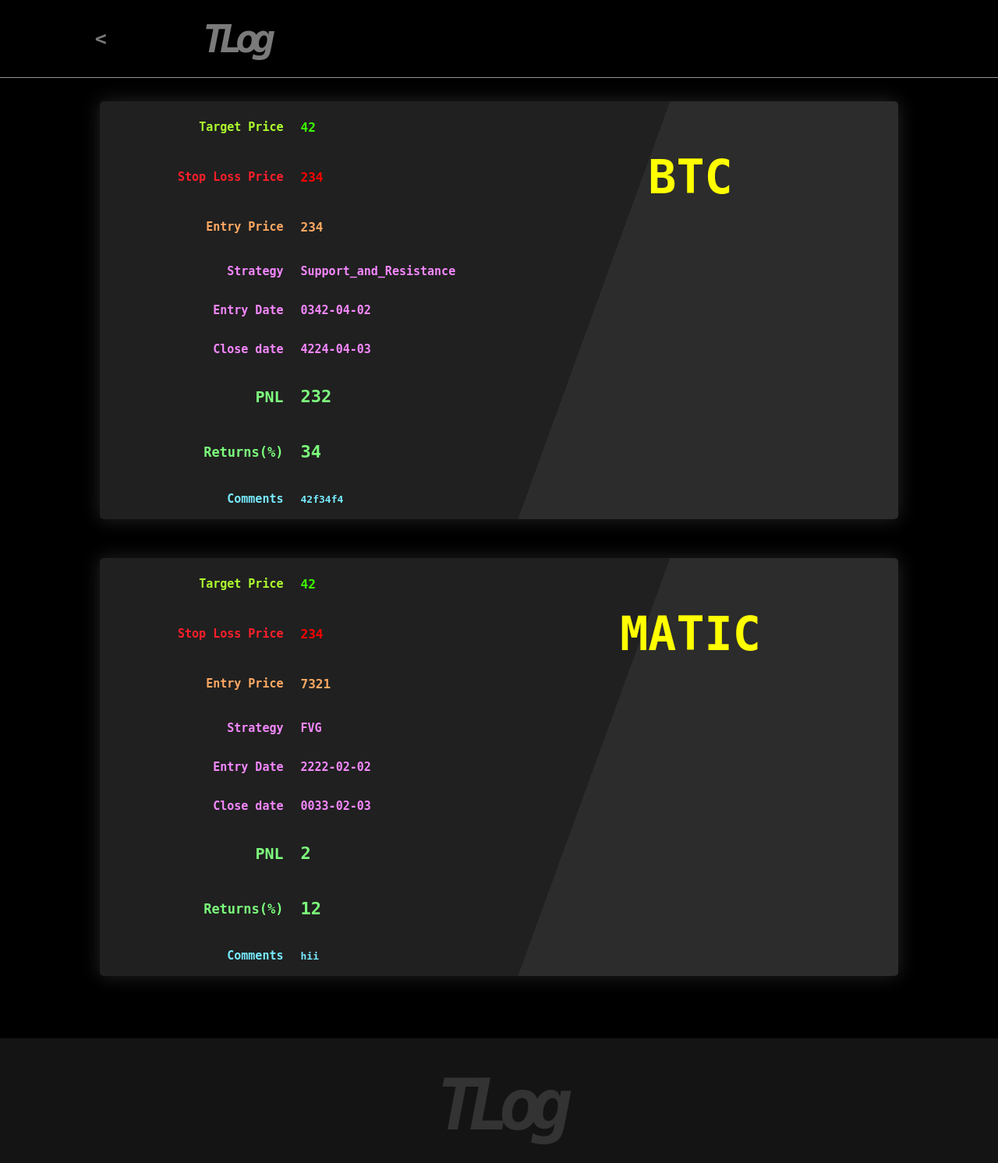
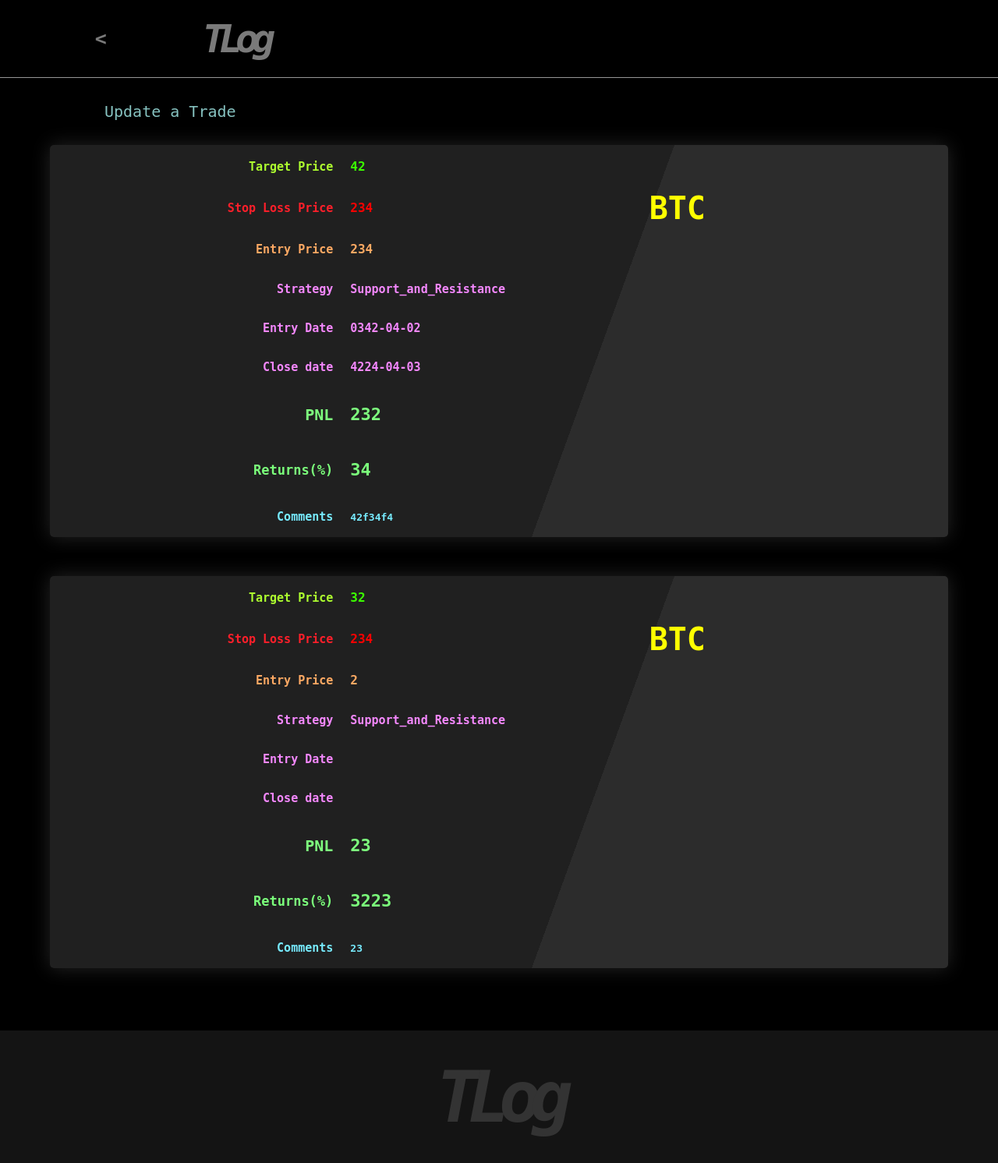
Before and after one commit to girishmogaveera101/tradesLog, a Flask app: page /allTrades in a window 1280 px wide. Shown: the top 1492 px of the page at 78% size. Run offline with Flask 3, Linux system fonts and the light colour scheme.

Commit message:
fixed errors

```diff
--- a/entry.txt
+++ b/entry.txt
@@ -1,2 +1,2 @@
 BTC<>Support_and_Resistance<>42<>234<>234<>0342-04-02<>4224-04-03<>232<>34<>42f34f4
-MATIC<>FVG<>42<>7321<>234<>2222-02-02<>0033-02-03<>2<>12<>hii
+BTC<>Support_and_Resistance<>32<>2<>234<><><>23<>3223<>23
--- a/static/styles/entry.css
+++ b/static/styles/entry.css
@@ -1,186 +1,7 @@
-body{
-    background-color: rgb(0, 0, 0);
+body{background-color: rgb(0, 0, 0);
     margin: 0 0;
-    padding: 0 0;
-}
-
-a{
-    text-decoration: none;
-}
-
-#table1{
-    background-color: black;
-    height: 100px;
-    width: 100%;
-    top: 0%;
-    position:fixed ;
-    border-bottom: 1px solid rgb(150, 150, 150);
-}
-
-.back{
-    color: rgb(122, 122, 122);
-    font-family: monospace;
-    font-weight: bold;
-    font-style: italic;
-    font-size: 25px;
-}
-
-.headerMain{
-    color: rgb(122, 122, 122);
-    margin-top: 0px;
-    font-weight: bold;
-    font-style: italic;
-    font-size: 50px;
-    letter-spacing: -9px;
-    margin-bottom: 0;
-    text-align: left;
-    font-family: monospace;
-}
-
-
-#space{
-    height: 130px;
-}
-
-#table2{
-    width: 80%;
-    margin-left: 10%;
-    box-shadow: 0px 0px 25px rgb(37, 37, 37);
-    border-radius: 5px;
-    font-family: monospace;
-    color: rgb(225, 74, 255);
-    margin-bottom: 50px;
-    background: linear-gradient(110deg,rgb(32, 32, 32) 60%, rgb(44, 44, 44) 40%);
-}
-
-
-
-
-#table2 td{
-    border: 0px solid white;
-    text-align: center;
-    padding: 0px 20px 0px 0px;
-    width: 25%;
-}
-#coin{
-    font-size: 60px;
-    color: yellow;
-    font-weight: bolder;
-}
-
-#label1{
-    font-size: 15px;
-    font-weight: bold;
-    text-align: right;
-    color: greenyellow;
-}
-
-#label2{
-    font-size: 15px;
-    font-weight: bold;
-    color: rgb(255, 31, 42);
-    text-align: right;
-}
-
-#label3{
-    font-size: 15px;
-    font-weight: bold;
-    color: rgb(255, 169, 99);
-    text-align: right;
-}
-
-#label4{
-    font-size: 15px;
-    font-weight: bold;
-    color: rgb(245, 136, 255);
-    text-align: right;
-}
-
-#label5{
-    font-size: 15px;
-    font-weight: bold;
-    color: rgb(245, 136, 255);
-    text-align: right;
-}
-
-#label6{
-    font-size: 15px;
-    color: rgb(245, 136, 255);
-    font-weight: bold;
-    text-align: right;
-}
-
-#label7{
-    font-size: 20px;
-    font-weight: bold;
-    color: rgb(126, 255, 126);
-    text-align: right;
-}
-
-#label8{
-    font-size: 17px;
-    font-weight: bold;
-    color: rgb(123, 255, 123);
-    text-align: right;
-}
-
-#label9{
-    font-size: 15px;
-    font-weight: bold;
-    color: rgb(119, 235, 255);
-    text-align: right;
-}
-
-
-#targetPrice{
-    font-size: 16px;
-    text-align: left;
-    color: rgb(60, 255, 0);
-    font-weight: bolder;
-}
-
-#stopLossPrice{
-    font-size: 16px;
-    color: red;
-    text-align: left;
-    font-weight: bolder;
-}
-
-#entryPrice{
-    font-size: 16px;
-    text-align: left;
-    color: rgb(255, 169, 99);
-    font-weight: bolder;
-}
-
-#strategy,#entryDate,#closeDate{
-    font-size: 15px;
-    color: rgb(245, 136, 255);
-    font-weight: bold;
-    text-align: left;
-}
-
-#pnl{
-    font-size: 22px;
-    text-align: left;
-    text-align: left;
-    color: rgb(126, 255, 126);
-    font-weight: bolder;
-}
-
-#returns{
-    font-size: 22px;
-    text-align: left;
-    color: rgb(123, 255, 123);
-    font-weight: bolder;
-}
-
-#comments{
-    font-size: 13px;
-    text-align: left;
-    color: rgb(119, 235, 255);
-    font-weight: bolder;
-}
+    padding: 0 0;}
+a{text-decoration: none;}
 
 
 
@@ -189,25 +10,184 @@
 
 
 
-#footer{
-    background-color: rgb(20, 20, 20);
+
+
+
+#table1{background-color: black;
+    height: 100px;
     width: 100%;
-    margin-top: 80px;
-}
-#footer td{
-    border: 0px solid  white;
-}
-#footerText{
-    color: rgb(122, 122, 122);
+    top: 0%;
+    position:fixed ;
+    border-bottom: 1px solid rgb(150, 150, 150);}
+.back{color: rgb(122, 122, 122);
+    font-family: monospace;
+    font-weight: bold;
+    font-style: italic;
+    font-size: 25px;}
+.headerMain{color: rgb(122, 122, 122);
+    margin-top: 0px;
+    font-weight: bold;
+    font-style: italic;
+    font-size: 50px;
+    letter-spacing: -9px;
+    margin-bottom: 0;
+    text-align: left;
+    font-family: monospace; }
+
+
+
+
+
+#updateEntry{margin-top: 130px;
+    font-size: 20px;
+    font-family: monospace;
+    background-color: black;
+    margin-bottom: 30px;
+    border: none;
+    margin-left: 10%;
+    color: rgb(134, 194, 192);}
+
+
+
+
+
+
+
+
+#updateEntryCard{width: 90%;
+    height: 400px;
+    top: 50%;
+    display: none;
+    left: 50%;
+    transform: translate(-50%, -50%);
+    position: fixed;
+    background-color: rgb(158, 158, 158);}
+
+
+
+
+
+
+
+
+
+#table2{width: 90%;
+    margin-left: 5%;
+    box-shadow: 0px 0px 25px rgb(37, 37, 37);
+    border-radius: 5px;
+    font-family: monospace;
+    color: rgb(225, 74, 255);
+    margin-bottom: 50px;
+    background: linear-gradient(110deg,rgb(32, 32, 32) 60%, rgb(44, 44, 44) 40%);}
+#table2 td{border: 0px solid white;
+    text-align: center;
+    padding: 0px 0px 0px 0px;
+    width: 25%;}
+#coin{font-size: 40px;
+    text-align: center;
+    color: yellow;
+    text-align: left;
+    font-weight: bolder;}
+#label1{font-size: 15px;
+    font-weight: bold;
+    text-align: right;
+    margin-right: 20px;
+    color: greenyellow;}
+#label2{font-size: 15px;
+    font-weight: bold;
+    color: rgb(255, 31, 42);
+    margin-right: 20px;
+    text-align: right;}
+#label3{font-size: 15px;
+    font-weight: bold;
+    color: rgb(255, 169, 99);
+    margin-right: 20px;
+    text-align: right;}
+#label4{font-size: 15px;
+    font-weight: bold;
+    margin-right: 20px;
+    color: rgb(245, 136, 255);
+    text-align: right;}
+#label5{font-size: 15px;
+    font-weight: bold;
+    margin-right: 20px;
+    color: rgb(245, 136, 255);
+    text-align: right;}
+#label6{font-size: 15px;
+    color: rgb(245, 136, 255);
+    font-weight: bold;
+    margin-right: 20px;
+    text-align: right;}
+#label7{font-size: 20px;
+    margin-right: 20px;
+    font-weight: bold;
+    color: rgb(126, 255, 126);
+    text-align: right;}
+#label8{font-size: 17px;
+    font-weight: bold;
+    margin-right: 20px;
+    color: rgb(123, 255, 123);
+    text-align: right;}
+#label9{font-size: 15px;
+    font-weight: bold;
+    margin-right: 20px;
+    color: rgb(119, 235, 255);
+    text-align: right;}
+#targetPrice{font-size: 16px;
+    text-align: left;
+    color: rgb(60, 255, 0);
+    font-weight: bolder;}
+#stopLossPrice{font-size: 16px;
+    color: red;
+    text-align: left;
+    font-weight: bolder;}
+#entryPrice{font-size: 16px;
+    text-align: left;
+    color: rgb(255, 169, 99);
+    font-weight: bolder;}
+#strategy,#entryDate,#closeDate{
+    font-size: 15px;
+    color: rgb(245, 136, 255);
+    font-weight: bold;
+    text-align: left;}
+#pnl{font-size: 22px;
+    text-align: left;
+    text-align: left;
+    color: rgb(126, 255, 126);
+    font-weight: bolder;}
+#returns{font-size: 22px;
+    text-align: left;
+    color: rgb(123, 255, 123);
+    font-weight: bolder;}
+#comments{font-size: 13px;
+    text-align: left;
+    color: rgb(119, 235, 255);
+    font-weight: bolder;}
+
+
+
+
+
+
+
+
+
+
+
+
+
+#footer{background-color: rgb(20, 20, 20);
+    width: 100%;
+    margin-top: 80px;}
+#footer td{border: 0px solid  white;}
+#footerText{color: rgb(122, 122, 122);
     font-weight: lighter;
     font-size: 16px;
     margin-bottom: 30px;
     letter-spacing: -2px;
     text-align: center;
-    font-family: Arial, Helvetica, sans-serif;
-}
-#footerLogo{
-    color: rgb(51, 51, 51);
+    font-family: Arial, Helvetica, sans-serif;}
+#footerLogo{color: rgb(51, 51, 51);
     margin-top: 30px;
     font-weight: bold;
     font-style: italic;
@@ -215,13 +195,10 @@
     letter-spacing: -14px;
     margin-bottom: 20px;
     text-align: center;
-    font-family: monospace;
-}
-#copyrightText{
-    color: rgb(122, 122, 122);
+    font-family: monospace;   }
+#copyrightText{color: rgb(122, 122, 122);
     font-weight: lighter;
     font-size: 15px;
     margin-bottom: 10px;
     text-align: center;
-    font-family: Arial, Helvetica, sans-serif;
-}
+    font-family: Arial, Helvetica, sans-serif;}
--- a/static/styles/index.css
+++ b/static/styles/index.css
@@ -1,5 +1,4 @@
-body{
-    background-color: black;
+body{background-color: black;
     margin: 0 0;
     padding: 0 0;
 }
--- a/templates/entry.html
+++ b/templates/entry.html
@@ -20,8 +20,38 @@
             </td>
         </tr>
     </table>
+
+
+
+    <button id="updateEntry" onclick="updateMenu()">Update a Trade</button>
+
+
+
+
+    <table id="updateEntryCard">
+        <tr>
+            <td>
+                <button onclick="closeUpdateMenu()">X</button>
+            </td>
+        </tr>
+        <tr>
+            <td>
+                <p>Hii</p>
+            </td>
+        </tr>
+    </table>
+
+
+
+
+    <!-- here is the container in which all cards are displayed using js -->
     <div id="space"></div>
     <div class="card-container" id="card-container"></div>
+
+
+
+
+
     <table id="footer">
         <tr>
             <td>
@@ -65,6 +95,13 @@
         </tr>
     </table>
 
+
+
+
+
+
+
+
     <script>
         // Function to create a card element
         function createCard(coin,targetPrice,entryPrice,stopLossPrice,strategy,entryDate,closeDate,pnl,return1,comment ) {
@@ -74,7 +111,7 @@
 
             card.innerHTML =
             `
-            <table id="table2" onmousehover="hover(this)">
+            <table id="table2">
         <tr>
             <td>
                 <p id="label1">Target Price</p>
@@ -106,46 +143,41 @@
             <td>
                 <p id="label4">Strategy</p>
             </td>
-            <td colspan="2">
+            <td colspan="3">
                 <p id="strategy">${strategy}</p>
             </td>
-            <td></td>
         </tr>
         <tr>
             <td>
                 <p id="label5">Entry Date</p>
             </td>
-            <td colspan="2">
+            <td colspan="3">
                 <p id="entryDate">${entryDate}</p>
             </td>
-            <td></td>
         </tr>
         <tr>
             <td>
                 <p id="label6">Close date</p>
             </td>
-            <td colspan="2">
+            <td colspan="3">
                 <p id="closeDate">${closeDate}</p>
             </td>
-            <td></td>
         </tr>
         <tr>
             <td>
                 <p id="label7">PNL</p>
             </td>
-            <td colspan="2">
+            <td colspan="3">
                 <p id="pnl">${pnl}</p>
             </td>
-            <td></td>
         </tr>
         <tr>
             <td>
                 <p id="label8">Returns(%)</p>
             </td>
-            <td colspan="2">
+            <td colspan="3">
                 <p id="returns">${return1}</p>
             </td>
-            <td></td>
         </tr>
         <tr>
             <td>
@@ -156,9 +188,6 @@
             </td>
         </tr>
     </table>`;
-
-
-
             return card;
         }
 
@@ -170,20 +199,20 @@
                 container.appendChild(card);
             });
         }
-
-        function hover(x){
-            x.style.background="background: linear-gradient(140deg,rgb(32, 32, 32) 60%, rgb(44, 44, 44) 40%);";
-        }
-
-        document.addEventListener
-
-        // Get the values from Flask and display the cards
+        // Get the values from Flask and display the cards on loading
         document.addEventListener('DOMContentLoaded', () => {
             const cards = {{ cards | tojson }};
             displayCards(cards);
         });
 
 
+        function updateMenu(){
+            document.getElementById('updateEntryCard').style="display:block";
+        }
+
+        function closeUpdateMenu(){
+            document.getElementById('updateEntryCard').style="display:none";
+        }
 
     </script>
 </body>
```
